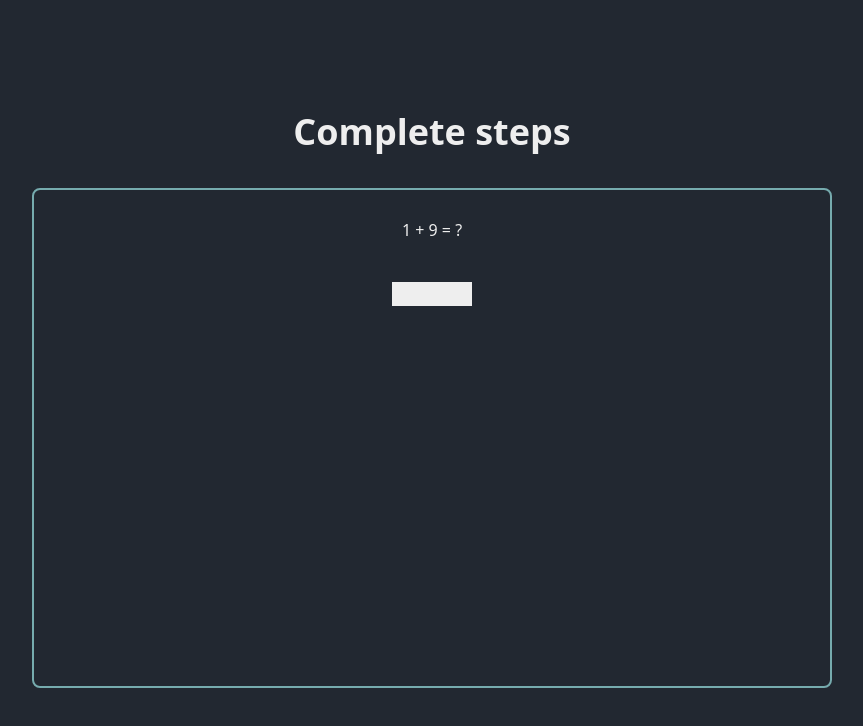
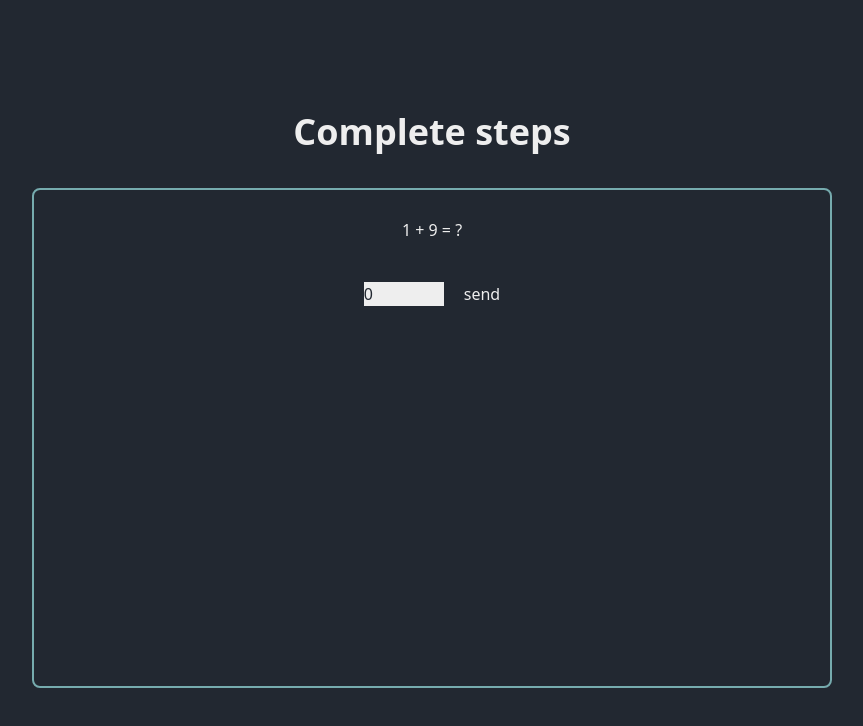
Before and after one commit to yelasri07/angul-it, an Angular app: page /captcha in a window 1280 px wide. Shown: the top 726 px of the page, without its empty margins (208-1071 px from the left). Built offline with nearby package versions, Linux system fonts and the light colour scheme.

Commit message:
update calcul component

```diff
--- a/src/app/features/captcha-page/captcha-page.html
+++ b/src/app/features/captcha-page/captcha-page.html
@@ -2,9 +2,9 @@
     <h2 class="text-4xl font-semibold">Complete steps</h2>
     <div class="stages border-3 rounded-lg p-7 text-center">
         @if (currentLevel() == 1) {
-            <app-select-images (nextLevel)="handleLevel($event)" />
+        <app-select-images (nextLevel)="handleLevel($event)" />
         } @else if (currentLevel() == 2) {
-            <app-calcul />
+        <app-calcul (nextLevel)="handleLevel($event)" />
         }
     </div>
 </section>
--- a/src/app/shared/components/calcul.component/calcul.component.html
+++ b/src/app/shared/components/calcul.component/calcul.component.html
@@ -1,4 +1,5 @@
 <section>
     <p>{{ firstNumber() }} + {{ secondNumber() }} = ?</p>
-    <input class="bg-4 mt-10 w-20 text-1" type="number">
+    <input [formControl]="form" class="bg-4 mt-10 w-20 text-1" type="text">
+    <button (click)="onSubmit()" class="ml-5 cursor-pointer">send</button>
 </section>
--- a/src/app/shared/components/calcul.component/calcul.component.ts
+++ b/src/app/shared/components/calcul.component/calcul.component.ts
@@ -1,14 +1,20 @@
-import { Component, OnInit, signal } from '@angular/core';
+import { Component, EventEmitter, OnInit, Output, signal } from '@angular/core';
+import { FormControl, ReactiveFormsModule } from '@angular/forms';
 
 @Component({
   selector: 'app-calcul',
-  imports: [],
+  imports: [ReactiveFormsModule],
   templateUrl: './calcul.component.html',
   styleUrl: './calcul.component.css',
 })
 export class CalculComponent implements OnInit {
+  @Output()
+  nextLevel = new EventEmitter<number>();
+
   firstNumber = signal(0)
   secondNumber = signal(0)
+
+  form = new FormControl(0)
 
   ngOnInit(): void {
     this.firstNumber.set(this.getRandomInt())
@@ -16,6 +22,24 @@ export class CalculComponent implements OnInit {
   }
 
   getRandomInt() {
-  return Math.floor(Math.random() * 10) + 1;
+    return Math.floor(Math.random() * 10) + 1;
+  }
+
+  onSubmit() {
+    this.form.setErrors(null)
+    let number = this.form.value
+
+    if (!number || isNaN(number)) {
+      this.form.setErrors({ "error": "invalid number" })
+      return
+    }
+
+    number = parseFloat(number.toString())
+    if (number !== (this.firstNumber() + this.secondNumber())) {
+      this.form.setErrors({ "error": "invalid result" })
+      return;
+    }
+
+    this.nextLevel.emit(3)
+  }
 }
-}
```
